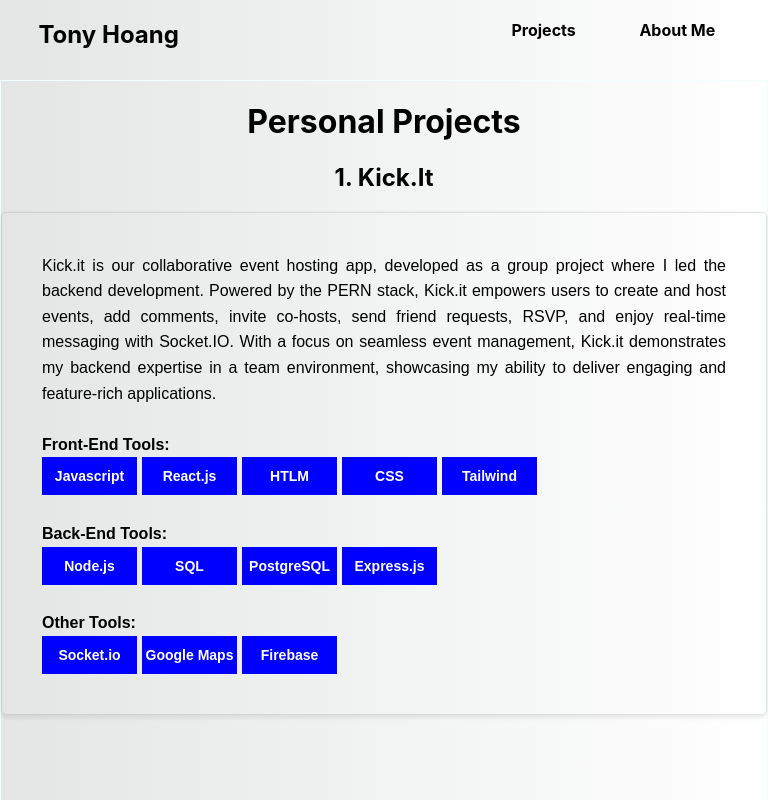
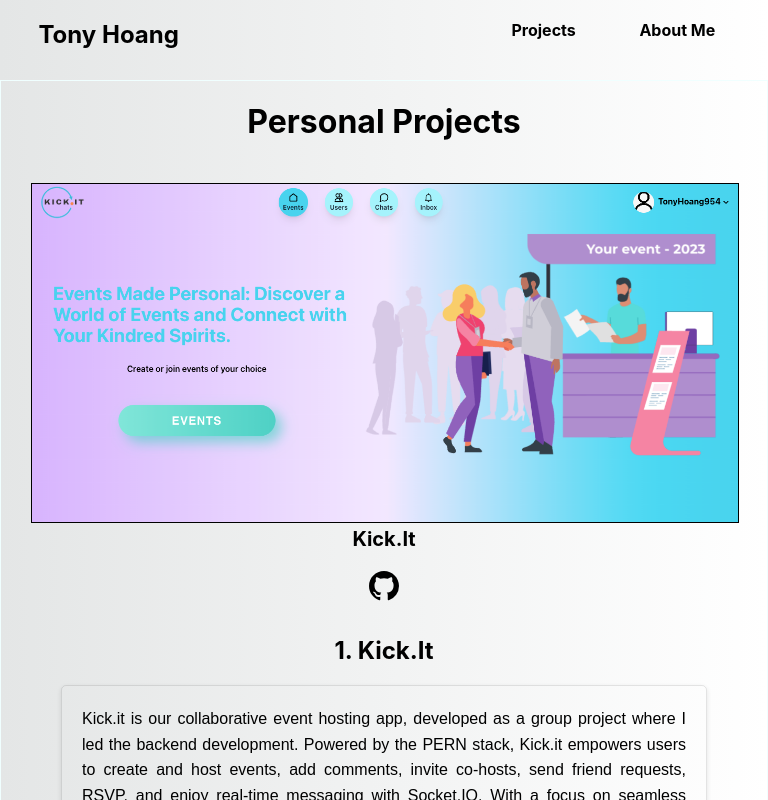
Before and after one commit to TonyH98/tony-portfolio, a React (Create React App) app: page /projects in a window 768 px wide. Shown: the top 800 px of the page. Built offline with nearby package versions, Linux system fonts and the light colour scheme.

Commit message:
Project Page media query fixed

```diff
--- a/src/Components/Projects/Project.css
+++ b/src/Components/Projects/Project.css
@@ -82,51 +82,70 @@
 }
 
 
-@media (max-width: 576px){
-
-  .project-images{
-    width: 400px;
-    height: 250px;
+@media (max-width: 576px) {
+  .project-images {
     border: black solid 1px;
+    width: 100%;
+    height: auto;
+    margin-top: 20px;
   }
-
-  .project-link-image{
-
-  position: relative;
-  top: 1050px
-
-  }
-
-  .project-lists{
-    position: relative;
-    bottom: 350px;
-  }
-
-
 
   .project-descript {
     font-family: Arial, sans-serif;
     font-size: 16px;
     text-align: justify;
     line-height: 1.6;
-      padding: 40px;
+    padding: 20px;
     border: solid 1px rgba(0, 0, 0, 0.1);
     border-radius: 5px;
     box-shadow: 0 2px 5px rgba(0, 0, 0, 0.1);
+    margin-right: 30px;
+    margin-left: 30px;
   }
 
+  .project-links {
+    font-size: 20px;
+    margin-top: 20px;
+  }
+
+  .project-header {
+    margin-right: 30px;
+    margin-left: 30px;
+  }
+
+  .project-page {
+    background-color: linear;
+    background: linear-gradient(to right, rgb(228, 230, 230), white);
+    border: solid 1px azure;
 
 
-
-  .tools-container, .interests-container{
-    display: grid;
-    grid-template-columns: repeat(auto-fill, 95px);
-    grid-column-gap: 5px;
-    grid-row-gap: 10px;
   }
 
+  .project-lists {
+    display: grid;
+    grid-template-columns: 1fr;
+    grid-gap: 10px;
+    margin-right: 30px;
+    margin-left: 30px;
+  }
 
-  .tools, .hobby {
+  .project-header2 {
+    margin-right: 30px;
+    margin-left: 30px;
+  }
+
+  .tools-container,
+  .interests-container {
+    display: grid;
+    grid-template-columns: repeat(auto-fill, minmax(95px, 1fr));
+    grid-gap: 5px;
+    grid-row-gap: 10px;
+    margin-right: 30px;
+    margin-left: 30px;
+  }
+
+  .tools,
+  .hobby {
     text-align: center;
     border: blue 1px solid;
     background-color: blue;
@@ -135,72 +154,83 @@
     height: auto;
     line-height: 36px;
     white-space: nowrap;
-    overflow: visible; /* updated overflow property */
+    overflow: visible;
     font-weight: bold;
     display: inline-block;
   }
 
-  .kickit-image{
+  .project-container {
     position: relative;
-    top: 1000px;
   }
-
-  .project-page{
-    background-color: linear;
-    background: linear-gradient(to right, rgb(228, 230, 230), white);
-    border: solid 1px azure
 
 }
 
 
-}
-
 
 @media (min-width: 577px) and (max-width: 768px){
-
-.project-images{
-  width: 400px;
-  height: 250px;
+  .project-images {
     border: black solid 1px;
+    width: 100%;
+    height: auto;
+    margin-top: 20px;
   }
-
-.project-link-image{
-
-position: relative;
-top: 1050px
-
-}
-
-.project-lists{
-  position: relative;
-  bottom: 350px;
-}
-
-
 
   .project-descript {
     font-family: Arial, sans-serif;
     font-size: 16px;
     text-align: justify;
     line-height: 1.6;
-    padding: 40px;
+    padding: 20px;
     border: solid 1px rgba(0, 0, 0, 0.1);
     border-radius: 5px;
     box-shadow: 0 2px 5px rgba(0, 0, 0, 0.1);
+    margin-right: 30px;
+    margin-left: 30px;
   }
 
+  .project-links {
+    font-size: 20px;
+    margin-top: 20px;
+  }
+
+  .project-header {
+    margin-right: 30px;
+    margin-left: 30px;
+  }
+
+  .project-page {
+    background-color: linear;
+    background: linear-gradient(to right, rgb(228, 230, 230), white);
+    border: solid 1px azure;
 
 
-
-.tools-container, .interests-container{
-  display: grid;
-  grid-template-columns: repeat(auto-fill, 95px);
-  grid-column-gap: 5px;
-  grid-row-gap: 10px;
   }
 
+  .project-lists {
+    display: grid;
+    grid-template-columns: 1fr;
+    grid-gap: 10px;
+    margin-right: 30px;
+    margin-left: 30px;
+  }
 
-.tools, .hobby {
+  .project-header2 {
+    margin-right: 30px;
+    margin-left: 30px;
+  }
+
+  .tools-container,
+  .interests-container {
+    display: grid;
+    grid-template-columns: repeat(auto-fill, minmax(95px, 1fr));
+    grid-gap: 5px;
+    grid-row-gap: 10px;
+    margin-right: 30px;
+    margin-left: 30px;
+  }
+
+  .tools,
+  .hobby {
     text-align: center;
     border: blue 1px solid;
     background-color: blue;
@@ -209,22 +239,14 @@
     height: auto;
     line-height: 36px;
     white-space: nowrap;
-  overflow: visible; /* updated overflow property */
+    overflow: visible;
     font-weight: bold;
     display: inline-block;
   }
 
-.kickit-image{
+  .project-container {
     position: relative;
-  top: 1000px;
   }
 
 
-.project-page{
-  background-color: linear;
-  background: linear-gradient(to right, rgb(228, 230, 230), white);
-  border: solid 1px azure
-
 }
-
-}
--- a/src/Components/Projects/Projects.js
+++ b/src/Components/Projects/Projects.js
@@ -22,9 +22,10 @@
         </div>
 
 
+    <div className="project-holder">
 
             <div className="project-lists">
-            <div className="project-link-image kickit-image">
+            <div className="project-link-image ">
 
              <img src="/kickit.png" alt="kickit" className="project-images"/>
 
@@ -93,9 +94,7 @@
 
             </div>
 
-            <br/>
-            <br/>
-           <br/>
+
             <div className="project-lists">
 
                     <div className="project-link-image">
@@ -177,6 +176,8 @@
 
             </div>
 
+    </div>
+
 
     </div>
 
```
Lines whose indentation alone changed are shown as unchanged.
